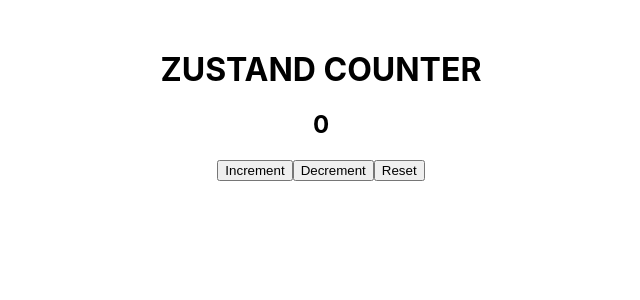
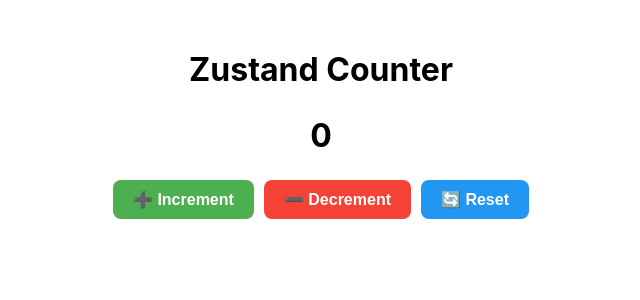
Before and after one commit to SrayaSreedharan/Zustand, a React (Create React App) app: page / in a window 1280 px wide. Shown: the top 300 px of the page, without its empty margins (319-959 px from the left). Built offline with nearby package versions, Linux system fonts and the light colour scheme.

Commit message:
feat: add counter UI with Zustand

```diff
--- a/src/App.js
+++ b/src/App.js
@@ -4,13 +4,44 @@
 function App() {
   const { count, increment, decrement, reset } = useCounterStore()
 
+  const buttonStyle = {
+    padding: '10px 20px',
+    margin: '5px',
+    border: 'none',
+    borderRadius: '8px',
+    cursor: 'pointer',
+    fontSize: '16px',
+    fontWeight: 'bold',
+    transition: 'all 0.3s ease',
+  }
+
   return (
     <div style={{ textAlign: 'center', marginTop: '50px' }}>
-      <h1>ZUSTAND COUNTER</h1>
-      <h2>{count}</h2>
-      <button onClick={increment}>Increment</button>
-      <button onClick={decrement}>Decrement</button>
-      <button onClick={reset}>Reset</button>
+      <h1 style={{ marginBottom: '20px' }}>Zustand Counter</h1>
+      <h2 style={{ fontSize: '2rem', marginBottom: '20px' }}>{count}</h2>
+
+      <div>
+        <button
+          onClick={increment}
+          style={{ ...buttonStyle, background: '#4caf50', color: '#fff' }}
+        >
+          ➕ Increment
+        </button>
+
+        <button
+          onClick={decrement}
+          style={{ ...buttonStyle, background: '#f44336', color: '#fff' }}
+        >
+          ➖ Decrement
+        </button>
+
+        <button
+          onClick={reset}
+          style={{ ...buttonStyle, background: '#2196f3', color: '#fff' }}
+        >
+          🔄 Reset
+        </button>
+      </div>
     </div>
   )
 }
```
